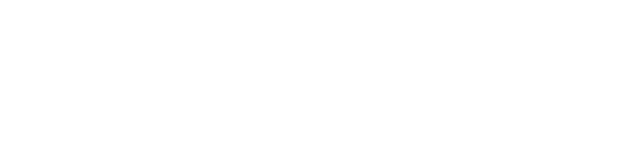
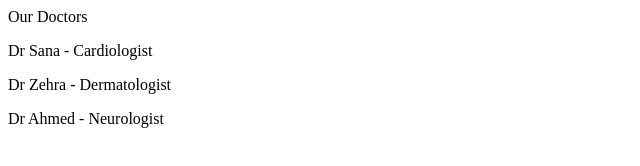
Before and after one commit to Warisha77/medicare-pakistan, a plain HTML site: page doctors.html in a window 1280 px wide. Shown: the whole page, without its empty margins (0-640 px from the left). Drawn offline with Linux system fonts and the light colour scheme.

Commit message:
added doctors page

```diff
--- a/doctors.html
+++ b/doctors.html
@@ -6,6 +6,9 @@
     <title>Document</title>
 </head>
 <body>
-
+    <hi>Our Doctors</hi>
+    <p>Dr Sana - Cardiologist</p>
+    <p>Dr Zehra - Dermatologist</p>
+    <p>Dr Ahmed - Neurologist</p>
 </body>
 </html>
```
